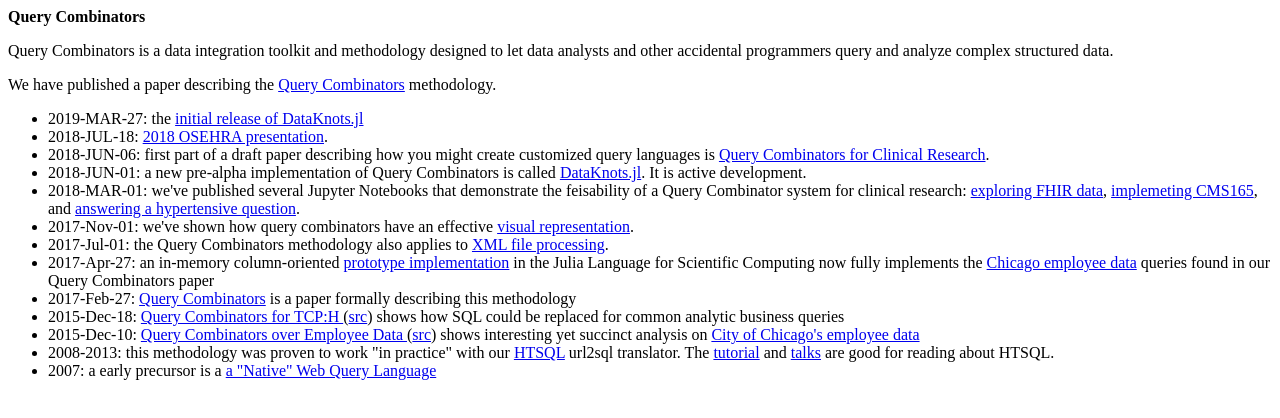
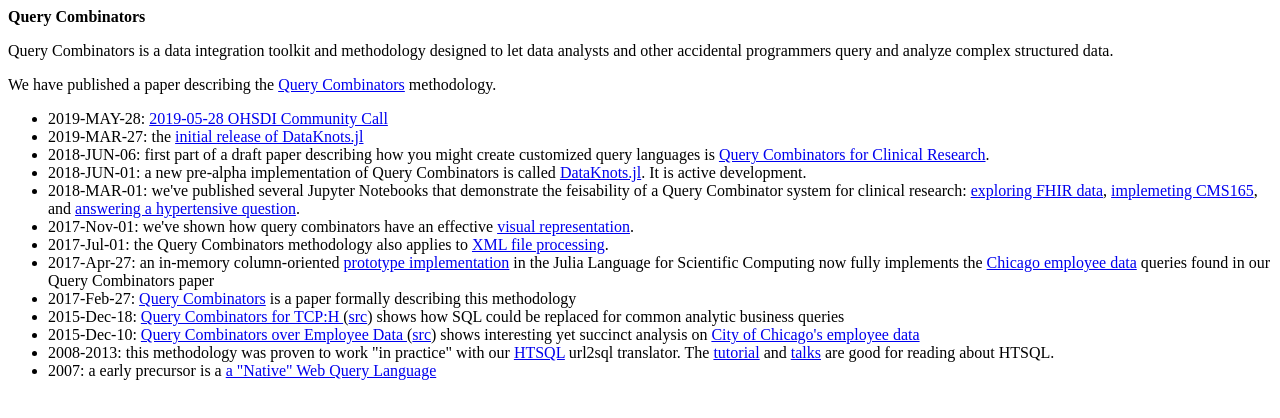
Before and after one commit to querycombinators/querycombinators.github.io, a plain HTML site: page index.html in a window 1280 px wide. Drawn offline with Linux system fonts and the light colour scheme.

Commit message:
linking to OHDSI community call

```diff
--- a/index.html
+++ b/index.html
@@ -11,11 +11,11 @@ structured data.</p>
 
 <p>
 <ul>
+  <li>2019-MAY-28: <a href="./dist/qc4cr-ohdsi-20190528.pdf">
+		              2019-05-28 OHSDI Community Call</a>
   <li>2019-MAR-27: the
       <a href="https://discourse.julialang.org/t/ann-dataknots-jl-an-extensible-practical-and-coherent-algebra-of-query-combinators/22423">
         initial release of DataKnots.jl</a>
-  <li>2018-JUL-18: <a href="./dist/qc4cr-osehra-20180622.pdf">
-		              2018 OSEHRA presentation</a>.
   <li>2018-JUN-06: first part of a draft paper describing
 	 how you might create customized query languages
 	 is <a href="./dist/qc4cr-draft-20180606.pdf">
```
